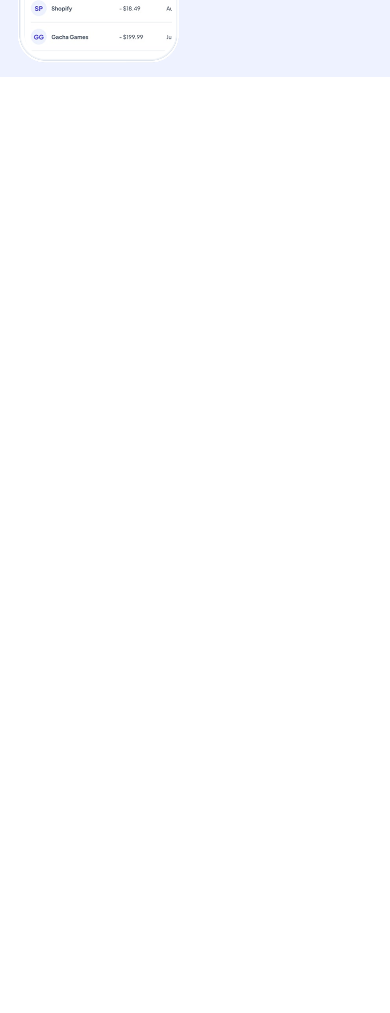
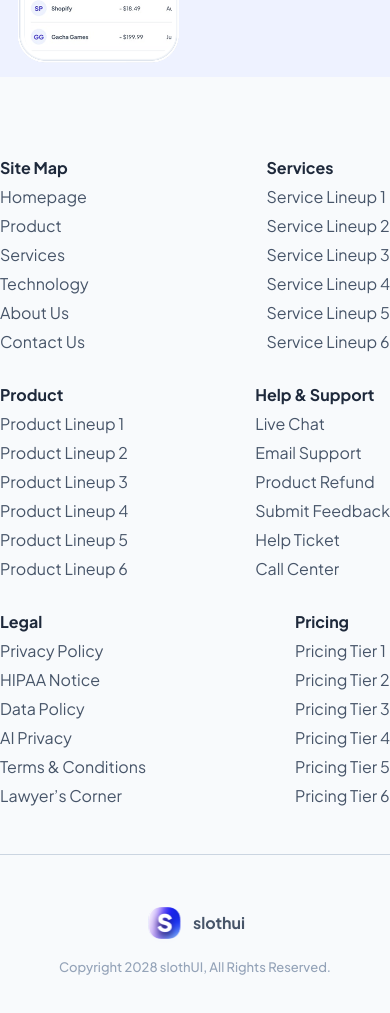
Before and after one commit to mahfuzHasan2003/front-end-developer-task-by-blinto-llc, a plain HTML site: page index.html in a window 390 px wide. Shown: the part 9975-10988 px from the top of the page. Before the commit the page ends 10212 px from the top, so only its background shows below. Drawn offline with Linux system fonts and the light colour scheme.

Commit message:
added footer with fully responsiveness

```diff
--- a/index.html
+++ b/index.html
@@ -265,7 +265,78 @@
       </div>
    </section>
 
-   <section class="section"></section>
+   <!-- Footer Sections -->
+   <section class="section footer">
+      <!-- all links -->
+      <div class="footer-links max-1440">
+         <div class="links-container">
+            <h4>Site Map</h4>
+            <a href="#">Homepage</a>
+            <a href="#">Product</a>
+            <a href="#">Services</a>
+            <a href="#">Technology</a>
+            <a href="#">About Us</a>
+            <a href="#">Contact Us</a>
+         </div>
+         <div class="links-container">
+            <h4>Services</h4>
+            <a href="#">Service Lineup 1</a>
+            <a href="#">Service Lineup 2</a>
+            <a href="#">Service Lineup 3</a>
+            <a href="#">Service Lineup 4</a>
+            <a href="#">Service Lineup 5</a>
+            <a href="#">Service Lineup 6</a>
+         </div>
+         <div class="links-container">
+            <h4>Product</h4>
+            <a href="#">Product Lineup 1</a>
+            <a href="#">Product Lineup 2</a>
+            <a href="#">Product Lineup 3</a>
+            <a href="#">Product Lineup 4</a>
+            <a href="#">Product Lineup 5</a>
+            <a href="#">Product Lineup 6</a>
+         </div>
+         <div class="links-container">
+            <h4>Help & Support</h4>
+            <a href="#"> Live Chat</a>
+            <a href="#">Email Support</a>
+            <a href="#">Product Refund</a>
+            <a href="#">Submit Feedback</a>
+            <a href="#">Help Ticket</a>
+            <a href="#">Call Center</a>
+         </div>
+         <div class="links-container">
+            <h4>Legal</h4>
+            <a href="#"> Privacy Policy </a>
+            <a href="#"> HIPAA Notice </a>
+            <a href="#"> Data Policy </a>
+            <a href="#"> AI Privacy </a>
+            <a href="#"> Terms & Conditions </a>
+            <a href="#">Lawyer’s Corner </a>
+         </div>
+         <div class="links-container">
+            <h4>Pricing</h4>
+            <a href="#">Pricing Tier 1</a>
+            <a href="#">Pricing Tier 2</a>
+            <a href="#">Pricing Tier 3</a>
+            <a href="#">Pricing Tier 4</a>
+            <a href="#">Pricing Tier 5</a>
+            <a href="#">Pricing Tier 6</a>
+         </div>
+      </div>
+
+      <!-- horizontal divider -->
+      <div class="max-1440 horizontal-divider"></div>
+
+      <!-- logo and Copyright -->
+      <div class="max-1440 bottom-part">
+         <a href="/" class="footer-logo">
+            <img src="./assets/logo.png" alt="Slothui logo"> <span>slothui</span>
+         </a>
+         <p class="copyright">Copyright 2028 slothUI, All Rights Reserved.</p>
+      </div>
+
+   </section>
 
    <script src="./scripts/script.js"></script>
 </body>
--- a/styles/style.css
+++ b/styles/style.css
@@ -358,7 +358,7 @@ h6 {
    }
 }
 
-
+/* Contact Section */
 .contact-section {
    .heading-tag {
       margin-left: 0;
@@ -400,6 +400,8 @@ h6 {
       }
    }
 }
+
+/* FAQ Section */
 
 /* CTA Section */
 .cta-section {
@@ -504,15 +506,65 @@ h6 {
 
 }
 
+/* Footer Sections */
+.footer {
+   background-color: var(--section-bg);
+
+   .footer-links {
+      display: flex;
+      justify-content: space-between;
+      flex-wrap: wrap;
+      gap: 2rem;
+
+      .links-container {
+         display: grid;
+         gap: 0.5rem;
+
+         a {
+            text-decoration: none;
+            color: inherit;
+
+            &:hover {
+               text-decoration: underline;
+               color: rgb(var(--primary))
+            }
+         }
+      }
+   }
+
+   .bottom-part {
+      display: flex;
+      justify-content: space-between;
+      align-items: center;
+
+      @media only screen and (max-width: 425px) {
+         flex-direction: column;
+         gap: 1rem;
+      }
+
+      .footer-logo {
+         display: flex;
+         align-items: center;
+         gap: 0.5rem;
+         text-decoration: none;
+         color: inherit;
+         font-weight: 700;
+      }
+
+      .copyright {
+         color: #94A3B8;
+         font-size: small;
+         font-weight: 500;
+      }
+   }
+}
 
 
 
 
 
 
-
-/* ----------------------- ------------------- */
-
+/* -------------------- ### Common CLasses ### -------------------- */
 .middle {
    display: flex;
    align-items: center;
@@ -599,3 +651,10 @@ h6 {
    max-width: 1440px;
    margin: 0 auto;
 }
+
+.horizontal-divider {
+   width: 100%;
+   height: 1px;
+   background-color: #CBD5E1;
+   margin: 3rem auto;
+}
```
